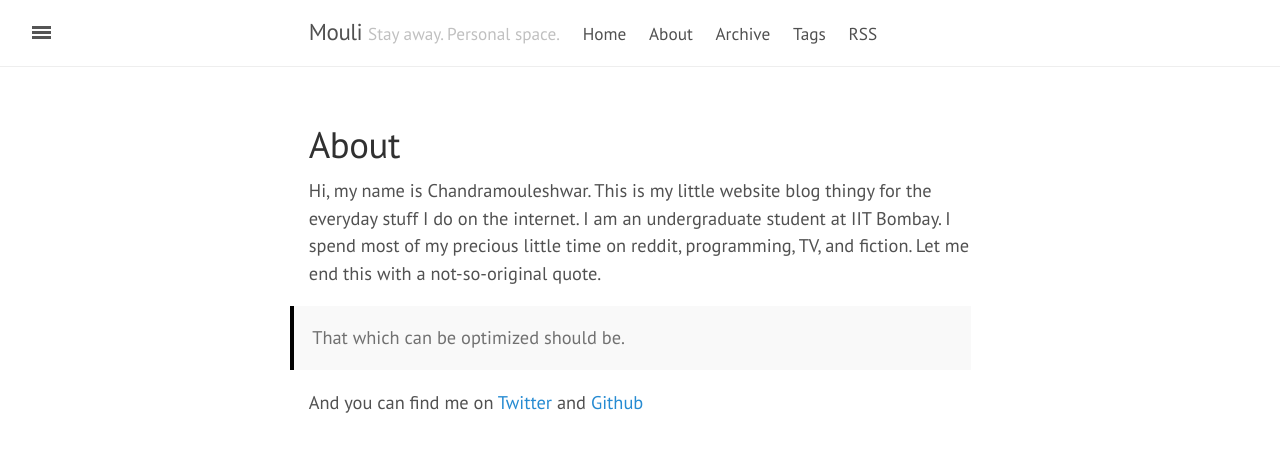
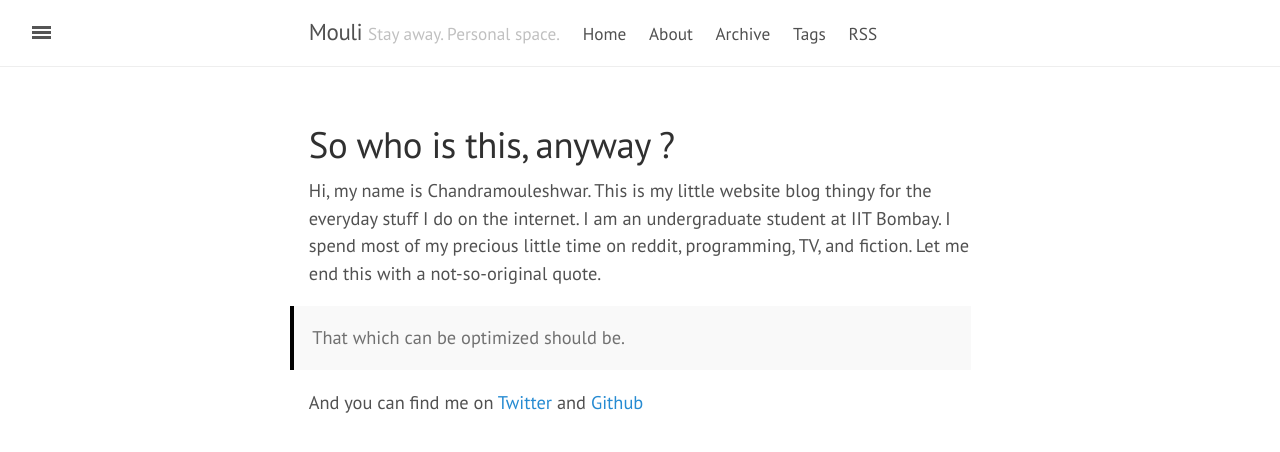
Before and after one commit to csanivar/csanivar.github.io, a Jekyll site: the page built from about.md, in a window 1280 px wide. Shown: the top 452 px of the page. Built offline with Jekyll 4.4.1, drawn with Linux system fonts in a browser that asks for light colours; nearby versions of some CDN libraries.

Commit message:
Change about page title

```diff
--- a/about.md
+++ b/about.md
@@ -1,6 +1,6 @@
 ---
 layout: page
-title: About
+title: So who is this, anyway ?
 ---
 
 Hi, my name is Chandramouleshwar. This is my little website blog thingy for the everyday stuff I do on the internet. I am an undergraduate student at IIT Bombay. I spend most of my precious little time on reddit, programming, TV, and fiction. Let me end this with a not-so-original quote.
```
